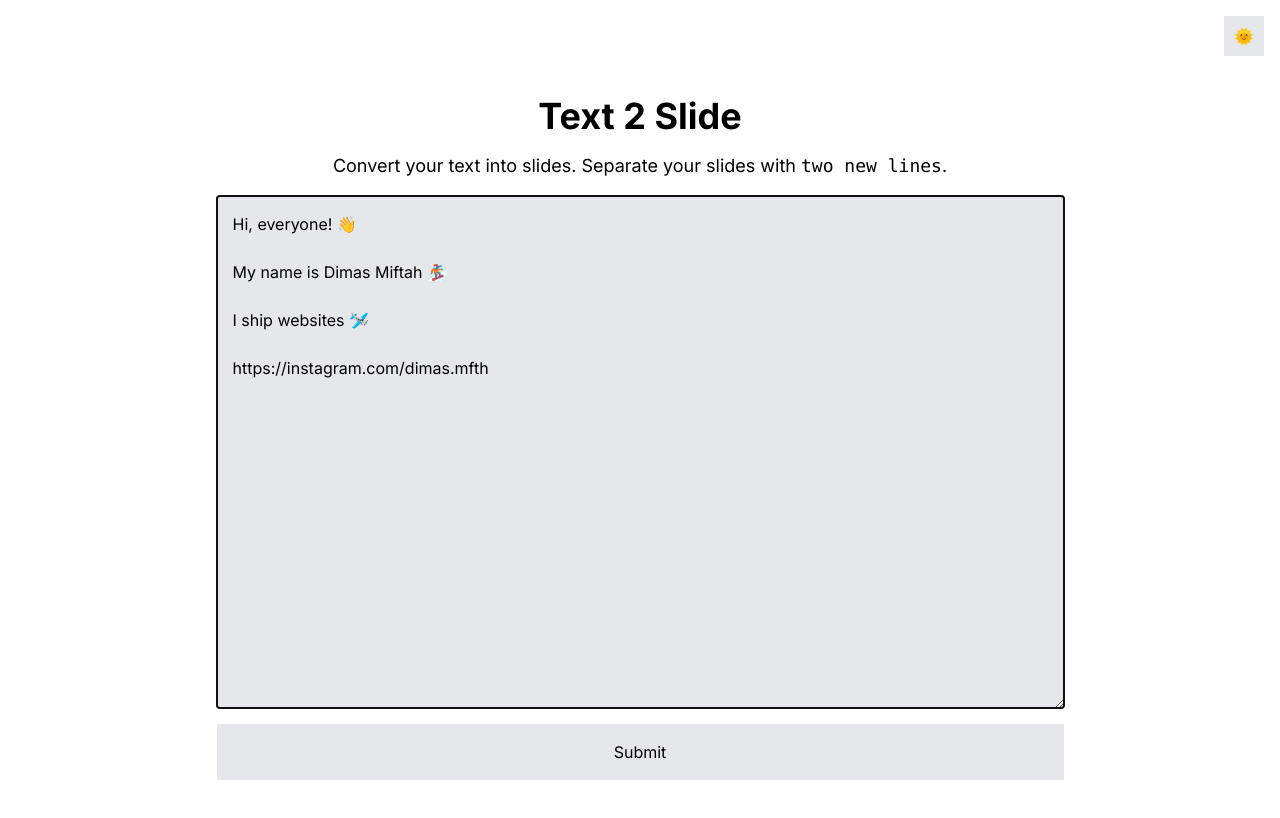
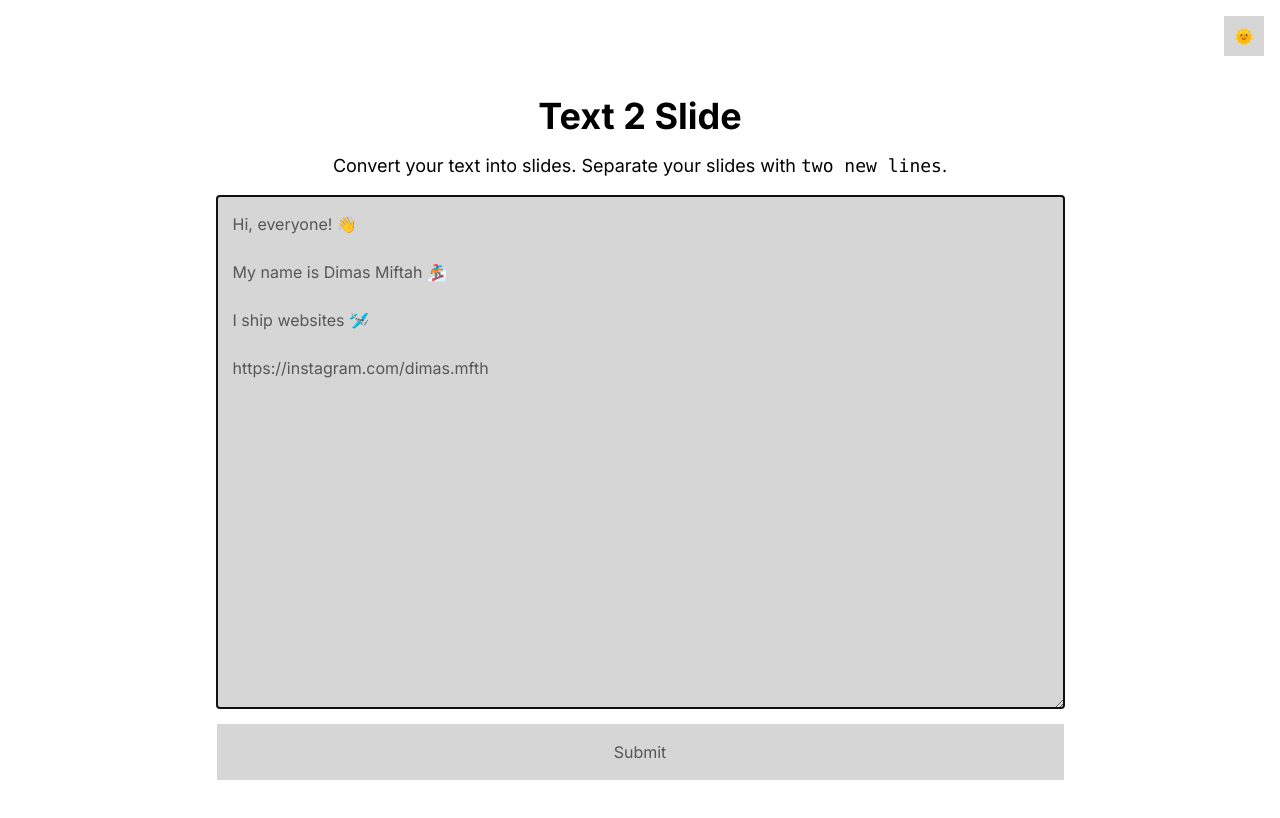
Before and after one commit to dimasmiftah/text2slide, a Next.js app: page / in a window 1280 px wide. Shown: the top 818 px of the page. Built offline with nearby package versions, Linux system fonts and the light colour scheme.

Commit message:
fix: color scheme flashes

```diff
--- a/src/app/globals.css
+++ b/src/app/globals.css
@@ -6,12 +6,16 @@
   --foreground-rgb: 0, 0, 0;
   --background-start-rgb: 255, 255, 255;
   --background-end-rgb: 255, 255, 255;
+  --background-color: #d7d6d6;
+  --text-color: #575657;
 }
 
 .dark:root {
   --foreground-rgb: 255, 255, 255;
   --background-start-rgb: 0, 0, 0;
   --background-end-rgb: 0, 0, 0;
+  --background-color: #2d2e30;
+  --text-color: #cbcbcb;
 }
 
 body {
@@ -20,7 +24,8 @@ body {
 }
 
 @layer utilities {
-  .text-balance {
-    text-wrap: balance;
+  .color-scheme {
+    background: var(--background-color);
+    color: var(--text-color);
   }
 }
--- a/src/app/page.tsx
+++ b/src/app/page.tsx
@@ -16,8 +16,6 @@ export default function Home() {
   const [slides, setSlides] = useState<string[]>([]);
   const [activeSlide, setActiveSlide] = useState(0);
   const [theme, setTheme] = useState<'light' | 'dark'>('light');
-
-  const colorClass = theme === 'dark' ? 'bg-gray-900 text-white' : 'bg-gray-200 text-black';
 
   const handleChange = (event: React.ChangeEvent<HTMLTextAreaElement>) => {
     setText(event.target.value);
@@ -88,7 +86,7 @@ export default function Home() {
   }, [text, slides, theme]);
 
   const renderThemeToggle = () => (
-    <button className={`w-10 h-10 ${colorClass}`} onClick={handleToggleTheme}>
+    <button className={`w-10 h-10 color-scheme`} onClick={handleToggleTheme}>
       {theme === 'dark' ? '🌚' : '🌞'}
     </button>
   );
@@ -105,11 +103,11 @@ export default function Home() {
         )}
       </h1>
       <nav className='flex gap-2 fixed top-4 right-4'>
-        <button className={`w-16 h-10 ${colorClass}`} onClick={handleNext}>
+        <button className={`w-16 h-10 color-scheme`} onClick={handleNext}>
           {activeSlide + 1} / {slides.length}
         </button>
         <button
-          className={`w-10 h-10 ${colorClass}`}
+          className={`w-10 h-10 color-scheme`}
           onClick={() =>
             alert(`
               Use the left (<) and right (>) arrow keys to navigate through the slides.
@@ -130,7 +128,7 @@ export default function Home() {
       </p>
       <form className='flex flex-col gap-4'>
         <textarea
-          className={`w-full p-4 ${colorClass}`}
+          className={`w-full p-4 color-scheme`}
           placeholder='Type your text...'
           onChange={handleChange}
           value={text}
@@ -139,7 +137,7 @@ export default function Home() {
           cols={80}
           required
         />
-        <button type='button' className={`p-4 ${colorClass}`} onClick={handleSubmit}>
+        <button type='button' className={`p-4 color-scheme`} onClick={handleSubmit}>
           Submit
         </button>
       </form>
```
